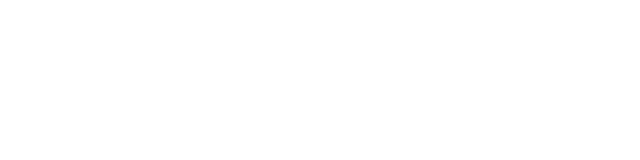
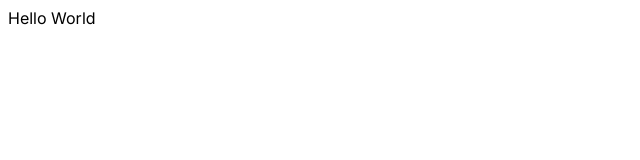
Before and after one commit to mkuberek/personal-website, a Next.js app: page / in a window 1280 px wide. Shown: the top 160 px of the page, without its empty margins (0-640 px from the left). Built offline with nearby package versions, Linux system fonts and the light colour scheme.

Commit message:
Add hello world

```diff
--- a/src/app/page.tsx
+++ b/src/app/page.tsx
@@ -10,8 +10,8 @@
 
 export default function Home() {
   return (
-    <>
-
-    </>
+    <div className={inter.className}>
+      Hello World
+    </div>
   )
 }
```
